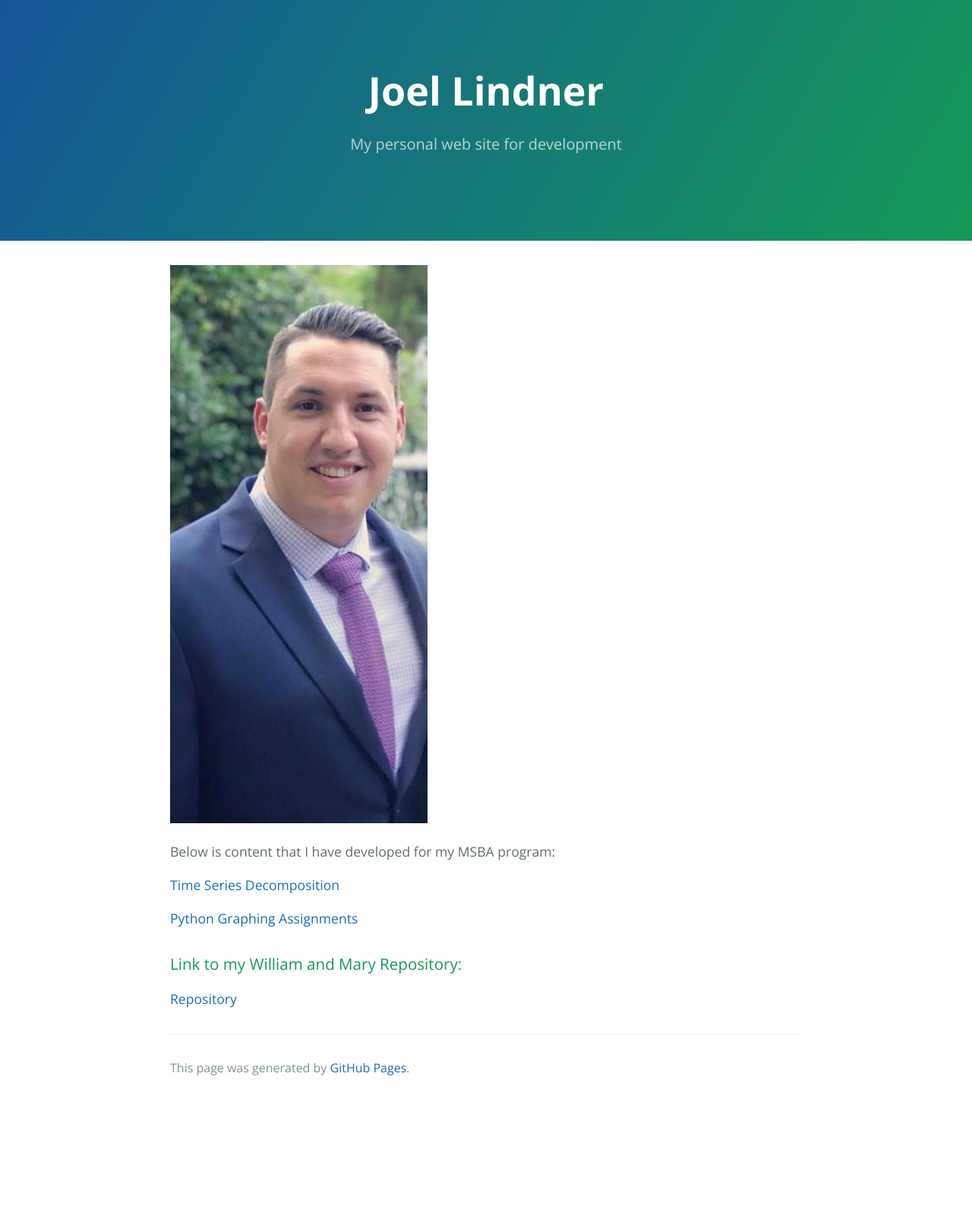
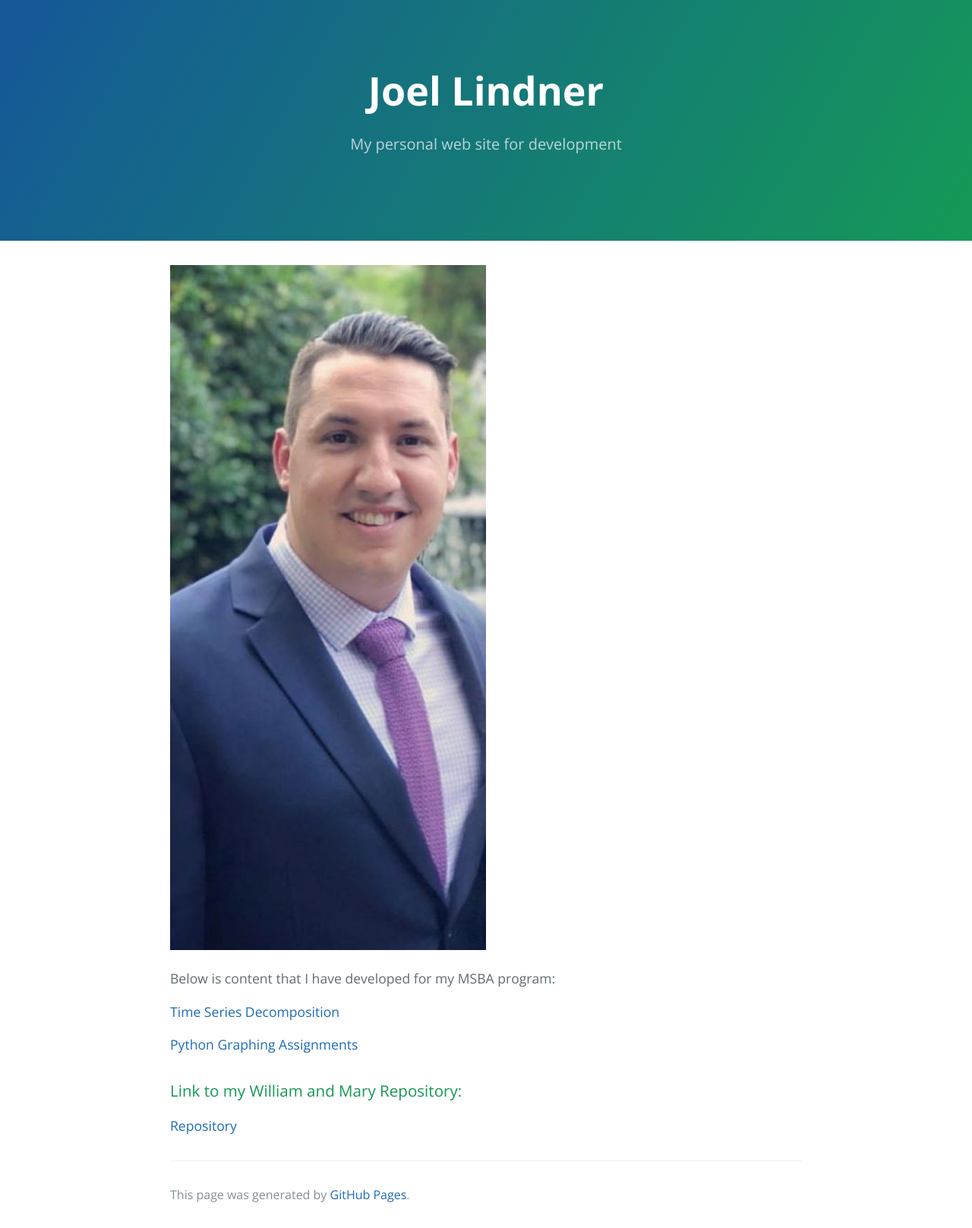
Before and after one commit to Joel-Lindner/Joel-Lindner.github.io, a Jekyll site: the page built from index.md, in a window 1280 px wide. Shown: the whole page at 76% size. Built offline with Jekyll 4.4.1, drawn with Linux system fonts in a browser that asks for light colours; our own code applies the rules of GitHub Pages for plain Markdown files; before the commit the page ends 1450 px from its top, so only the background shows below that.

Commit message:
Update index.md

```diff
--- a/index.md
+++ b/index.md
@@ -3,7 +3,7 @@ title: Joel Lindner
 description: My personal web site for development
 ---
 
-![My Picture](/Pictures/Profile_Pic_1.jpg)
+![My Picture](/Pictures/Profile_Pic_1.jpg){:height="50%" width="50%"}
 
 Below is content that I have developed for my MSBA program:
 
```
